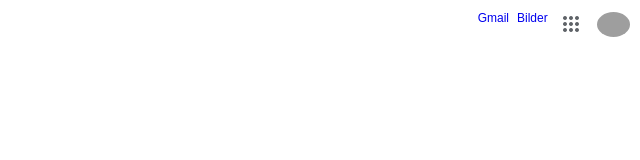
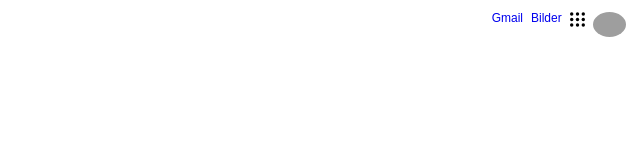
Before and after one commit to mkisecok/ggogle-project-aktuel, a plain HTML site: page index.html in a window 1280 px wide. Shown: the full height of the page, 640-1280 px from the left. Drawn offline with nearby package versions, Linux system fonts and the light colour scheme; grey boxes are pictures that could not be loaded.

Commit message:
add ikon

```diff
--- a/index.html
+++ b/index.html
@@ -7,6 +7,7 @@
     <meta name="viewport" content="width=device-width, initial-scale=1.0">
     <title>Google</title>
     <link rel="stylesheet" href="https://cdnjs.cloudflare.com/ajax/libs/normalize/8.0.1/normalize.min.css">
+
     <link rel="stylesheet" href="style.css">
 </head>
 
@@ -26,10 +27,12 @@
                 <li>
                     <a href="https://www.google.de/imghp?hl=de&ogbl">Bilder</a>
                 </li>
-                <li id="ikon">
-                    <a href="#" title="Google-Apps" id="ikon"> <img src="./images/Google-apps-ikon.png" alt="Google-apps">
 
-                    </a>
+                <span id="ikon"><li>
+                    <a href="#" title="Google-Apps"> <img id="ikon-img" src="./buttonsymbolofninedots_80014 (1).svg" alt="9punkt-ikon">
+
+                    </a></span>
+
                 </li>
                 <li>
                     <a href="" title="Google-Konto">
@@ -41,6 +44,8 @@
     </footer>
 
 
+
+
 </body>
 
 </html>
--- a/style.css
+++ b/style.css
@@ -1,3 +1,7 @@
+:root {
+    font-family: Arial, Helvetica, sans-serif
+}
+
 ul {
     list-style: none;
 }
@@ -44,10 +48,19 @@ ul li a:visited {
     color: black;
 }
 
-#ikon {
+#ikon {}
+
+#ikon-img:hover {
+    background-color: rgba(147, 169, 180, 0.486);
     border-radius: 50%;
+    border: 2px solid transparent;
 }
 
-#ikon:hover {
-    background-color: rgba(60, 64, 67, 0.08);
+#ikon-img {
+    width: 15px;
+    height: 15px;
 }
+
+#google-konto:hover {
+    background-color: rgba(147, 169, 180, 0.486);
+}
```
Also changed, not shown: buttonsymbolofninedots_80014 (1).svg (added), images/Google-apps-ikon.png (deleted), images/ikonn.png (added).
